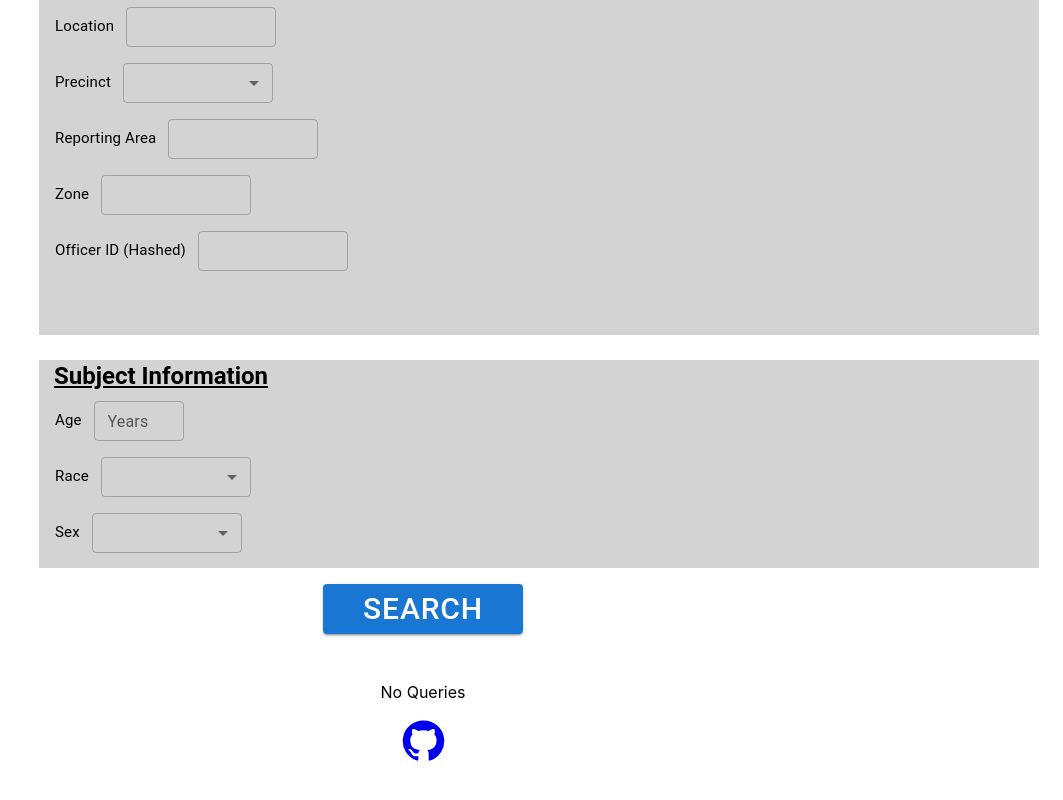
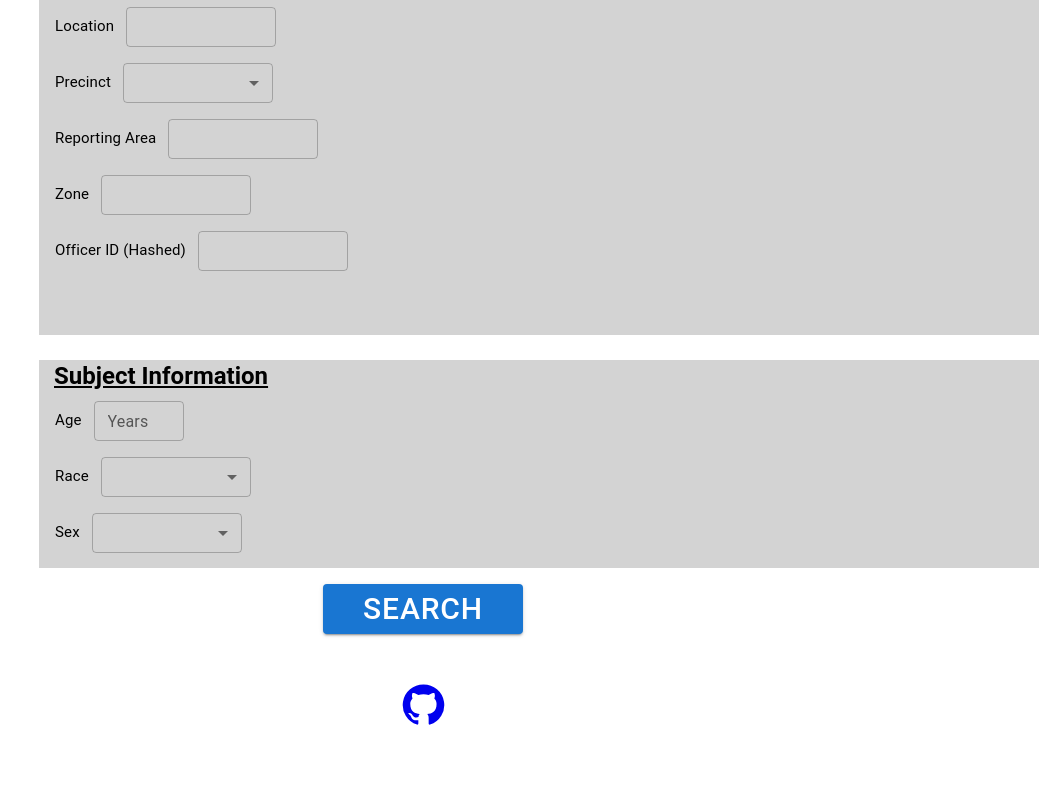
Before and after one commit to PRANETALLU/NashvilleCopStops, a React (Create React App) app in the folder my-app/: page /databaseSearch in a window 1280 px wide. Shown: the part 397-1197 px from the top of the page, without its empty margins (217-1280 px from the left). After the commit the page ends 1167 px from the top, so only its background shows below. Built offline with nearby package versions, Linux system fonts and the light colour scheme.

Commit message:
another condition

```diff
--- a/my-app/src/pages/DatabaseSearch.js
+++ b/my-app/src/pages/DatabaseSearch.js
@@ -60,6 +60,8 @@ function DatabaseSearch() {
   const navigate = useNavigate();
   const [click, setClick] = useState(false);
   const [num, setNum] = useState();
+
+  const[searchClick, setSearch] = useState(false);
 
   const [caseList, setCase] = useState([]);
 
@@ -176,7 +178,7 @@ function DatabaseSearch() {
       console.log("This is not working");
       console.log(response.status);
     }
-
+    setSearch(true);
   };
 
   const handleCount = async () => {
@@ -447,7 +449,7 @@ function DatabaseSearch() {
       >
         SEARCH
       </Button>
-      {caseList.length > 0 ? caseListed : <p>No Queries</p>}
+      {caseList.length > 0 ? caseListed : searchClick ? <p>No Queries</p> : <p></p>}
       {/*<Case stopIDs={12} age={13} race={"White"} sex={"Male"} address={"dssd"} precinctID={1}
             reportArea={1} zoneC={12} officerID={12}/>*/}
     </div>
```
